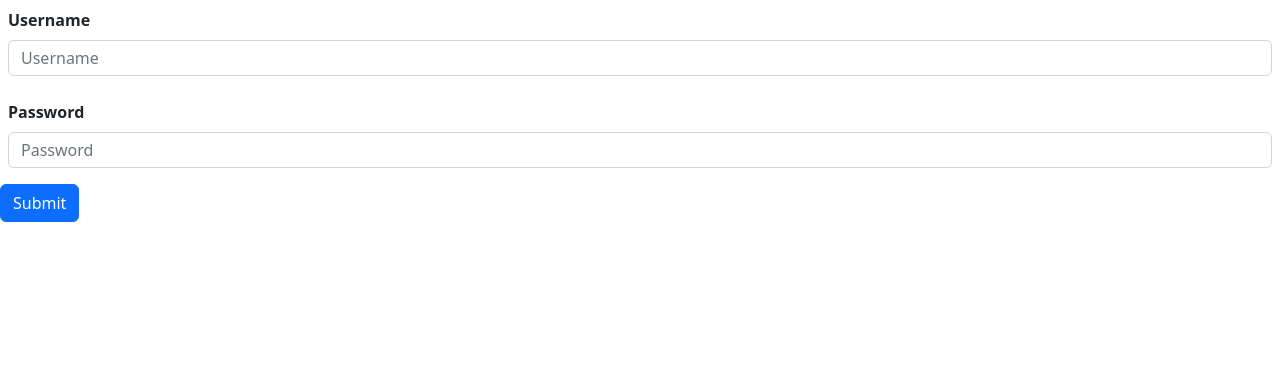
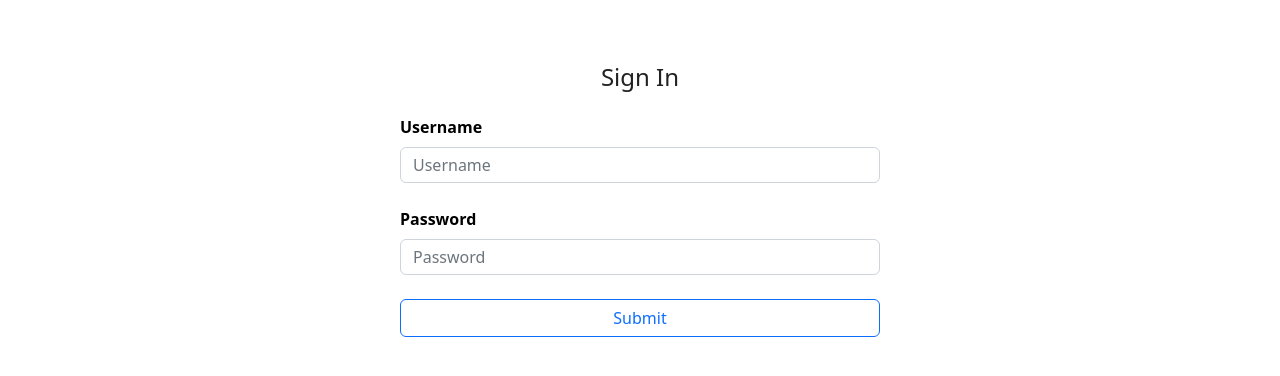
Before and after one commit to SimpleDatabase-Usecase1/useCase1-FrontEnd, a React (Create React App) app: page / in a window 1280 px wide. Shown: the top 376 px of the page. Built offline with nearby package versions, Linux system fonts and the light colour scheme.

Commit message:
update ui of login page and some text for blank pages

```diff
--- a/src/components/Auditor.js
+++ b/src/components/Auditor.js
@@ -6,6 +6,7 @@ function Auditor() {
     <div>
       <NavBar/>
       <h1>This is the Auditor Page</h1>
+      <p>This page has limited access</p>
     </div>
   )
 }
--- a/src/components/Home.js
+++ b/src/components/Home.js
@@ -5,7 +5,8 @@ function Home() {
   return (
     <div>
       <NavBar/>
-      <h1>This is the Home page</h1>
+      <h4>This is the Home page</h4>
+      <p>This is a public page for all agents to visit</p>
     </div>
   )
 }
--- a/src/components/Login.js
+++ b/src/components/Login.js
@@ -38,20 +38,20 @@ function Login () {
   }
 
   return (
-    <Form>
+    <div className='container'>
+      <Form>
       <div className='form-group'>
+      <h3 className="login-title">Sign In</h3>
         <label htmlFor="usernameInput">Username</label>
         <input type="username" className="form-control" id="usernameInput" placeholder="Username" value={username} onChange={e => setUsername(e.target.value)}/>
       </div>
       <div className='form-group'>
         <label htmlFor="passwordInput">Password</label>
         <input type="password" className="form-control" id="passwordInput" placeholder="Password" value={password} onChange={e => setPassword(e.target.value)}/>
-
-
       </div>
-      <button type="button" className="btn btn-primary" onClick={handleSubmit}>Submit</button>
-
-    </Form>
+      <button type="button" className="btn btn-outline-primary" onClick={handleSubmit}>Submit</button>
+      </Form>
+    </div>
 
   )
 }
--- a/src/components/Unauthorized.js
+++ b/src/components/Unauthorized.js
@@ -1,5 +1,7 @@
 import React from 'react'
 import { useNavigate } from 'react-router-dom'
+import "./css/unauthorized.css";
+
 
 const Unauthorized = () => {
     const navigate = useNavigate();
@@ -8,7 +10,7 @@ const Unauthorized = () => {
         <h2> Unauthorized </h2>
         <p>You do not have access to the requested page</p>
         <div>
-            <button type='button' onClick={() => navigate(-1)}>Go Back Home</button>
+            <button type='button' className='btn btn-outline-secondary' onClick={() => navigate(-1)}>Go Back Home</button>
         </div>
     </section>
   )
--- a/src/components/css/login.css
+++ b/src/components/css/login.css
@@ -1,5 +1,26 @@
 .form, .form-group{
-    padding: 0.5rem;
+    display: -ms-grid;
+    display: grid;
+    width: 30rem;
+    padding-bottom: 1rem;
+}
+
+.login-title {
+    text-align: center;
+    margin-bottom: 1em;
+    font-size: 24px;
+    color: rgb(34, 34, 34);
+    font-weight: 500;
+}
+
+.container {
+    height: 25rem;
+    width: 25rem;
+    background: transparent;
+    color: black;
+    display: flex;
+    align-items: center;
+    justify-content: center;
 }
 
 label {
@@ -17,19 +38,17 @@ label {
     line-height: 2;
     color: #4a4f53;
     border-bottom: 1px solid #91979b;
-    /* border-left: none !important;
-    border-right: none !important;
-    border-top: none !important; */
     margin-bottom: 0.5rem;
     outline: none;
 }
 
-.btn-primary {
+.btn-outline-primary {
     border: 0.5 solid #4a4f53;
     color: #4a4f53;
 }
 
 .btn {
+    width: 100%;
     display: inline-block;
     font-weight: 400;
     text-align: center;
--- /dev/null
+++ b/src/components/css/unauthorized.css
@@ -0,0 +1,11 @@
+.btn {
+    outline: none;
+    border: none;
+}
+
+.btn-outline-secondary{
+    width: 10rem;
+    display: inline-block;
+    align-items: center;
+    margin-left: 2%;
+}
```
